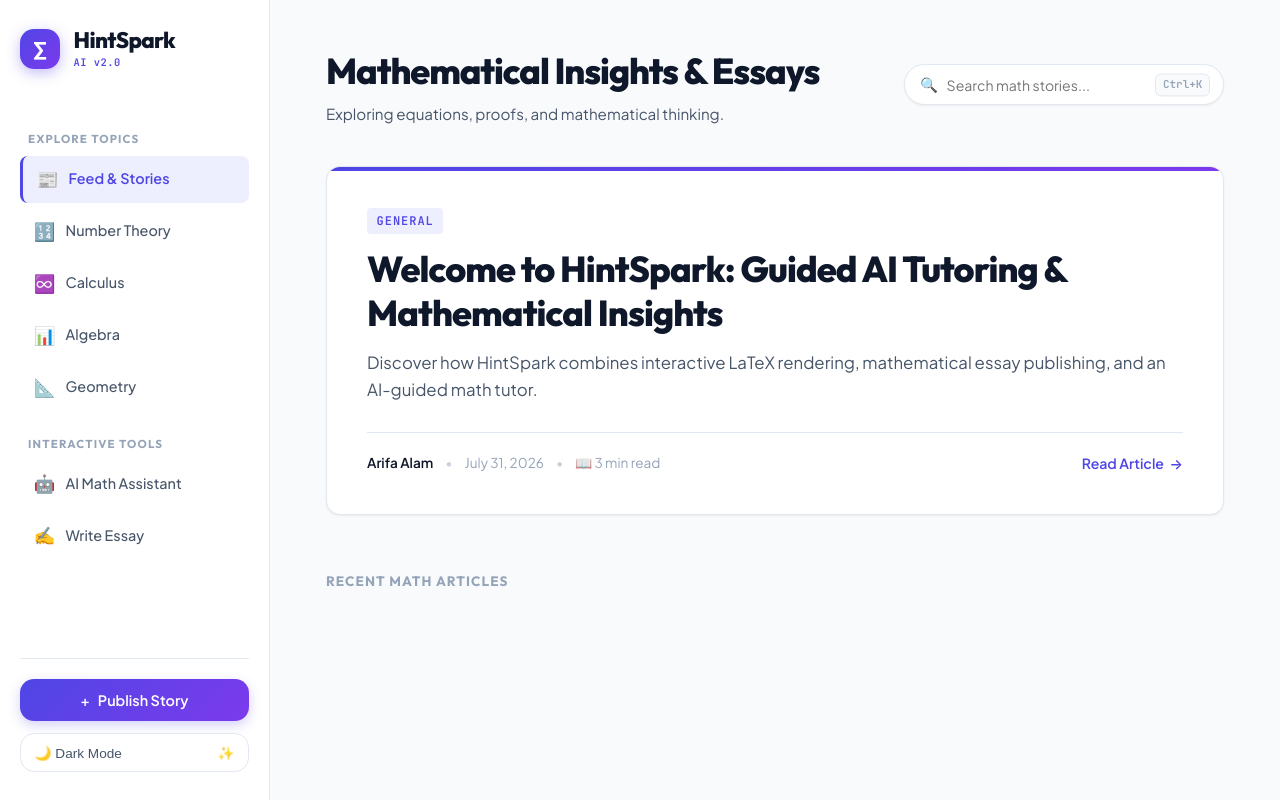
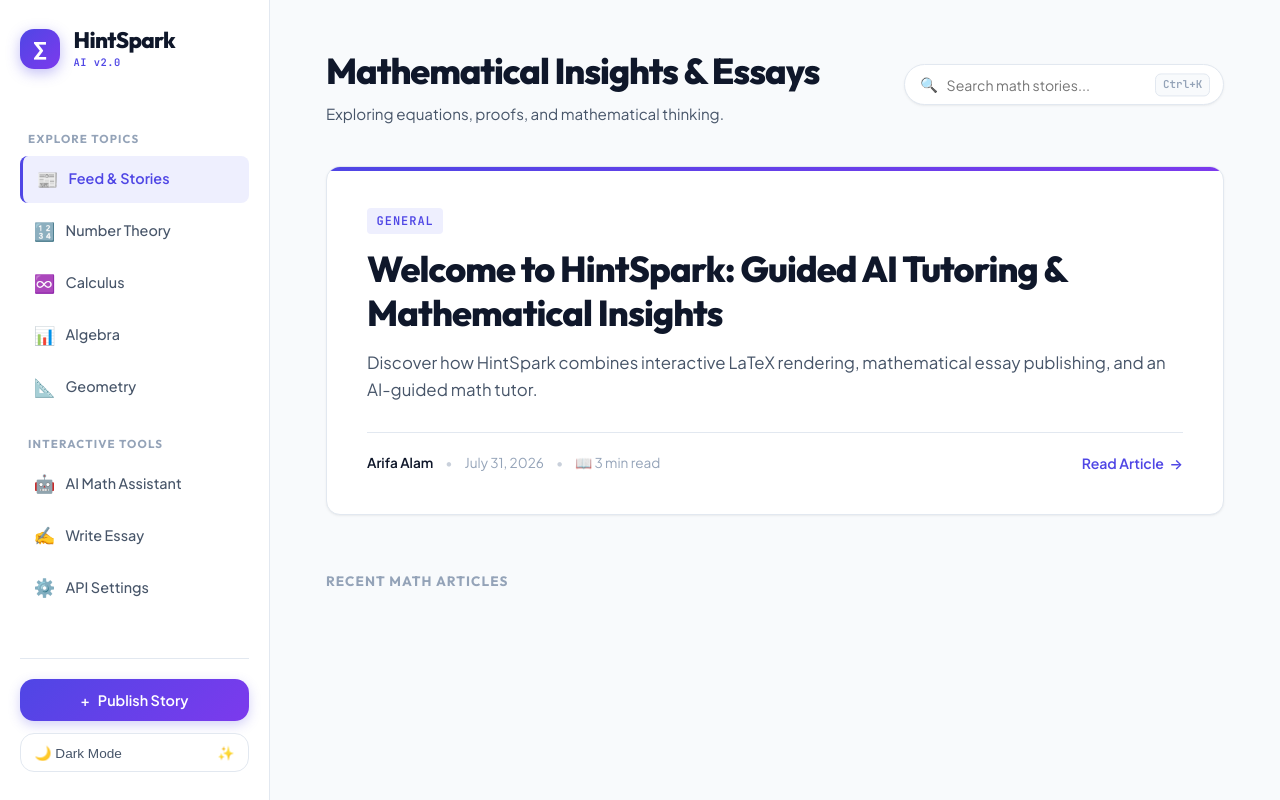
Before and after one commit to MeowX-2/math-helper, a Flask app: page / in a window 1280 px wide. Run offline with Flask 3, Linux system fonts and the light colour scheme.

Commit message:
feat: add Bring-Your-Own-Key (BYOK) custom Gemini API Key settings modal

```diff
--- a/app.py
+++ b/app.py
@@ -186,6 +186,7 @@ def get_hint():
     POST /get_hint
     Generate a guided hint for a math problem using Google Gemini API.
     Does NOT reveal the direct answer immediately; acts as a math tutor.
+    Supports client-provided custom API key ('X-Gemini-API-Key') or fallback to server environment key.
     """
     try:
         data = request.json or {}
@@ -196,6 +197,19 @@ def get_hint():
                 'status': 'error',
                 'message': 'Prompt cannot be empty.'
             }), 400
+
+        # Resolve API Key: Prefer client-provided key from header/payload, fallback to server .env key
+        client_key = (request.headers.get('X-Gemini-API-Key') or data.get('api_key', '')).strip()
+        effective_api_key = client_key or os.getenv("GEMINI_API_KEY") or os.getenv("API")
+
+        if not effective_api_key:
+            return jsonify({
+                'status': 'error',
+                'message': 'No Gemini API key provided. Please configure your API key in Settings (⚙️).'
+            }), 400
+
+        # Re-configure genai with effective API key for this request
+        genai.configure(api_key=effective_api_key)
 
         # Formulate system instruction for tutor persona
         system_prompt = (
--- a/static/js/app.js
+++ b/static/js/app.js
@@ -328,9 +328,15 @@ async function sendTutorMessage() {
     sendBtn.disabled = true;
 
     try {
+        const userApiKey = localStorage.getItem('user_gemini_api_key') || '';
+        const headers = { 'Content-Type': 'application/json' };
+        if (userApiKey) {
+            headers['X-Gemini-API-Key'] = userApiKey;
+        }
+
         const res = await fetch('/get_hint', {
             method: 'POST',
-            headers: { 'Content-Type': 'application/json' },
+            headers: headers,
             body: JSON.stringify({ prompt })
         });
         const data = await res.json();
@@ -365,6 +371,50 @@ async function sendTutorMessage() {
         sendBtn.disabled = false;
         input.focus();
     }
+}
+
+// ==============================================================================
+// Settings API Key Modal Logic
+// ==============================================================================
+
+/** Open custom API Key settings modal dialog. */
+function openSettingsModal() {
+    const customInput = document.getElementById('custom-api-key');
+    if (customInput) {
+        customInput.value = localStorage.getItem('user_gemini_api_key') || '';
+    }
+    document.getElementById('settings-modal').classList.add('active');
+}
+
+/** Close custom API Key settings modal dialog. */
+function closeSettingsModal() {
+    document.getElementById('settings-modal').classList.remove('active');
+}
+
+/**
+ * Handle form submission for saving custom client API Key into localStorage.
+ * @param {Event} e - Form submit event.
+ */
+function handleSaveApiKey(e) {
+    e.preventDefault();
+    const key = document.getElementById('custom-api-key').value.trim();
+    if (key) {
+        localStorage.setItem('user_gemini_api_key', key);
+        showToast('Custom Gemini API Key saved locally!', 'success');
+    } else {
+        localStorage.removeItem('user_gemini_api_key');
+        showToast('Using default server API Key', 'info');
+    }
+    closeSettingsModal();
+}
+
+/** Clear custom API Key from localStorage. */
+function clearApiKey() {
+    localStorage.removeItem('user_gemini_api_key');
+    const customInput = document.getElementById('custom-api-key');
+    if (customInput) customInput.value = '';
+    showToast('Custom API Key cleared', 'info');
+    closeSettingsModal();
 }
 
 // ==============================================================================
@@ -439,6 +489,7 @@ document.addEventListener('keydown', (e) => {
     if (e.key === 'Escape') {
         closeReader();
         closePublishModal();
+        closeSettingsModal();
         const tutorDrawer = document.getElementById('tutor-drawer');
         if (tutorDrawer && tutorDrawer.classList.contains('active')) {
             toggleTutorDrawer();
--- /dev/null
+++ b/templates/components/settings_modal.html
@@ -0,0 +1,23 @@
+<!-- API Key Settings Modal Dialog -->
+<div class="modal-overlay" id="settings-modal">
+    <div class="modal-card">
+        <!-- Close Button -->
+        <button style="position: absolute; top: 1.2rem; right: 1.5rem; background: none; border: none; font-size: 1.2rem; cursor: pointer; color: var(--text-muted);" onclick="closeSettingsModal()" title="Close Settings">✕</button>
+        <h2 class="modal-title">⚙️ API Settings</h2>
+
+        <form onsubmit="handleSaveApiKey(event)">
+            <div class="form-group">
+                <label for="custom-api-key">Your Google Gemini API Key</label>
+                <input type="password" id="custom-api-key" placeholder="AIzaSy..." autocomplete="off">
+                <p style="font-size: 0.78rem; color: var(--text-muted); margin-top: 0.4rem;">
+                    Your key is saved locally in your browser/app state. Leave empty to use the server's default environment key.
+                </p>
+            </div>
+
+            <div style="display: flex; gap: 0.75rem; margin-top: 1.5rem;">
+                <button type="submit" class="btn-submit-story" style="flex: 1; margin-top: 0;">Save API Key</button>
+                <button type="button" onclick="clearApiKey()" class="theme-toggle-btn" style="padding: 0.85rem 1.2rem;">Clear Key</button>
+            </div>
+        </form>
+    </div>
+</div>
--- a/templates/components/sidebar.html
+++ b/templates/components/sidebar.html
@@ -24,6 +24,7 @@
     <ul class="nav-list">
         <li><a class="nav-item" onclick="toggleTutorDrawer()"><span class="icon">🤖</span> AI Math Assistant</a></li>
         <li><a class="nav-item" onclick="openPublishModal()"><span class="icon">✍️</span> Write Essay</a></li>
+        <li><a class="nav-item" onclick="openSettingsModal()"><span class="icon">⚙️</span> API Settings</a></li>
     </ul>
 
     <!-- Action Buttons & Theme Toggler -->
--- a/templates/index.html
+++ b/templates/index.html
@@ -60,5 +60,8 @@
     <!-- Article Reader Overlay Component -->
     {% include 'components/reader_modal.html' %}
 
+    <!-- Settings API Key Modal Component -->
+    {% include 'components/settings_modal.html' %}
+
 </body>
 </html>
```
